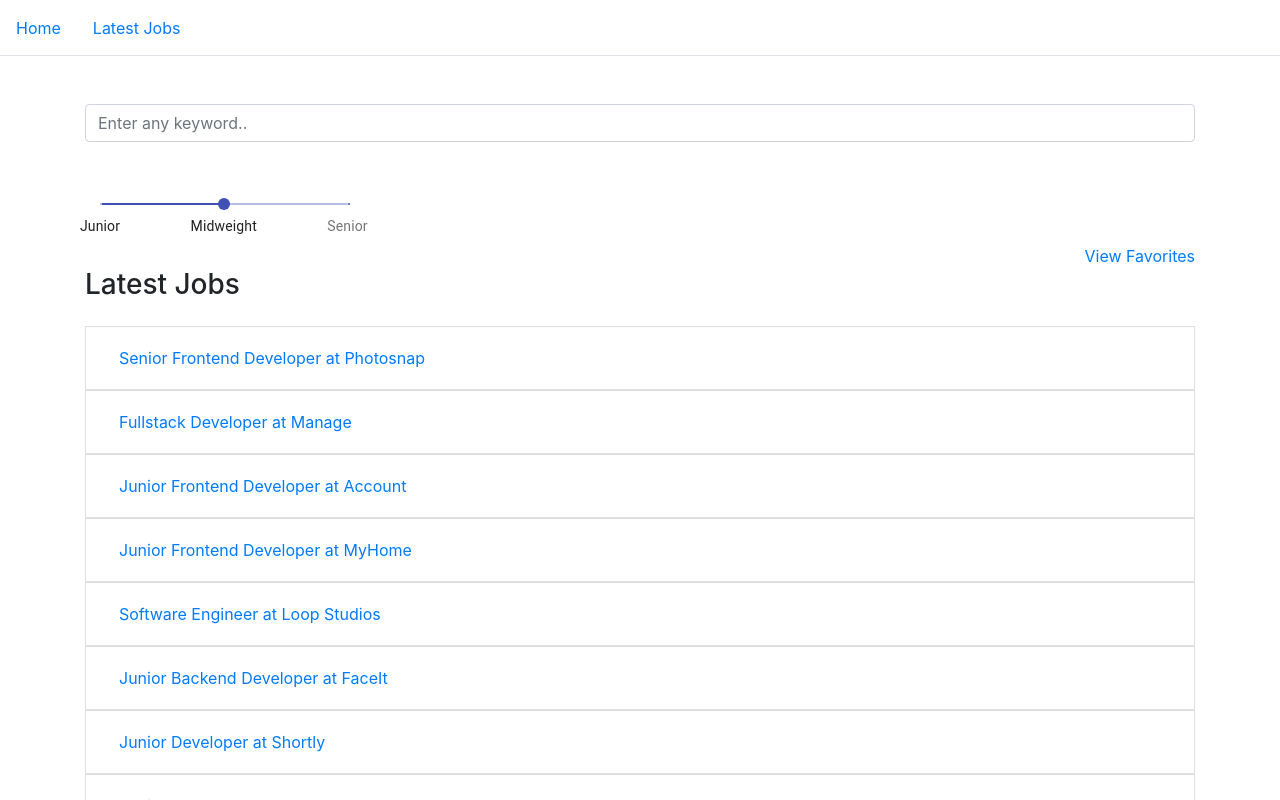
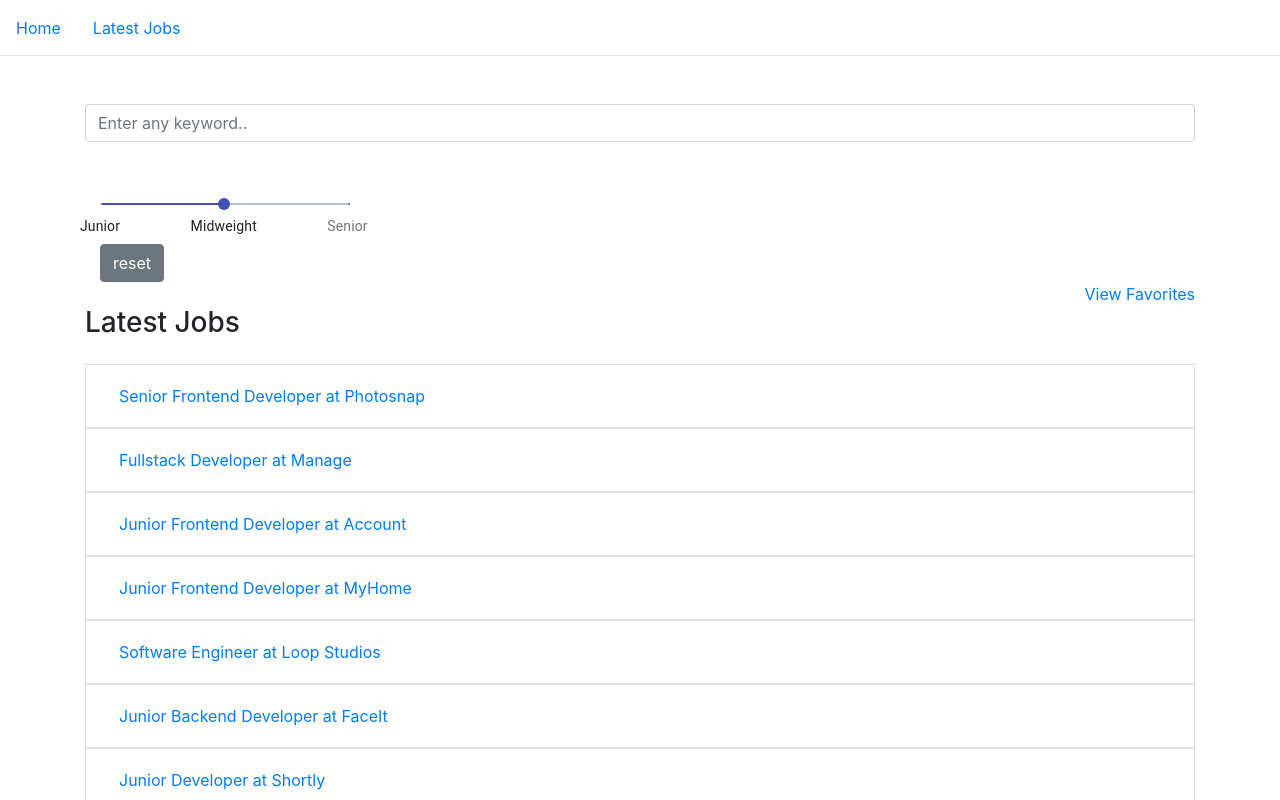
Before and after one commit to osinenkova/sae-pp-webapplication--frontend, a React (Create React App) app: page /latest-jobs in a window 1280 px wide. Shown: the top 800 px of the page. Built offline with nearby package versions, Linux system fonts and the light colour scheme.

Commit message:
added onclick for datasets in chart & indexes get logged

```diff
--- a/src/App.js
+++ b/src/App.js
@@ -14,14 +14,13 @@ import data from './Data/data.json'
 import Home from './Components/Pages/Home'
 import LatestJobs from './Components/Pages/Latest-Jobs'
 import Favorites from './Components/Pages/Favorites'
-import Stats from './Components/Pages/Stats'
+
 
 export default class App extends Component {
   state = {
     jobs : [],
     favorites: [],
     searchJobs: '',
-    filteredValue: '',
     sliderValue: ''
   }
   componentDidMount() {
@@ -44,7 +43,6 @@ export default class App extends Component {
     }
     getValue = (e,val) => {
       console.warn(val);
-
        switch(val) {
          case 0:
            this.setState({sliderValue: 'Junior'}, () => {console.log(this.state.sliderValue)})
@@ -58,14 +56,23 @@ export default class App extends Component {
          default:
          return ''
        }
-
     }
+    cleanInput = () => {
+      this.setState({
+        searchJobs: '',
+        sliderValue: ''
+       });
+  }
   render () {
     let filteredSearch = this.state.jobs.filter((data) => {
       // TODO: not just company in keywords
-      // TODO: make it function together
+      // TODO: apply both filters
       // TODO: add reset for slider
-      return data.level.toLowerCase().includes(this.state.sliderValue.toLowerCase()) && data.company.toLowerCase().includes(this.state.searchJobs.toLowerCase());
+
+      // slider results
+      return data.level.toLowerCase().includes(this.state.sliderValue.toLowerCase())
+      // serach results
+       && data.company.toLowerCase().includes(this.state.searchJobs.toLowerCase());
     })
     return (
       <div className="App">
@@ -88,6 +95,7 @@ export default class App extends Component {
                     addFavorite={this.addFavorite}
                     handleSearchFieldChange={this.handleSearchFieldChange}
                     getValue={this.getValue}
+                    cleanInput={this.cleanInput}
                      />
                 </Route>
                 <Route exact path="/">
--- a/src/Components/Chart.js
+++ b/src/Components/Chart.js
@@ -2,7 +2,6 @@ import React, {Component} from 'react';
 import {Pie} from 'react-chartjs-2';
 
 export default function Chart(props) {
-
    return (
        <div className="chart">
            <Pie
@@ -20,6 +19,7 @@ export default function Chart(props) {
                     // position: 'right'
                 }
             }}
+            onElementsClick={elem => {console.log(elem)}}
             />
        </div>
    )
--- a/src/Components/Pages/Home.js
+++ b/src/Components/Pages/Home.js
@@ -13,18 +13,20 @@ export default class Home extends Component {
             datasets: [
                 {
                     label: 'Job Listings',
-                data: [
-                    1, 1, 4, 5, 6
-                ]
+                    data: [ 1, 1, 4, 5, 6 ],
+                    backgroundColor: [ '#4872B5', '#2F4A75', '#629AF5', '#162338', '#578ADB' ]
                 }
             ]
+
+        }
     }
 
-    }
     render() {
         return (
             <div>
-                <Chart chartData={this.state.chartData} />
+                <Chart
+                    chartData={this.state.chartData}
+                 />
             </div>
         )
     }
--- a/src/Components/Pages/Latest-Jobs.js
+++ b/src/Components/Pages/Latest-Jobs.js
@@ -1,7 +1,8 @@
 // LIBRARIES
 import React, { Component } from 'react'
-import { Form, FormGroup, Label, Input } from 'reactstrap';
+import { Button } from 'reactstrap';
 import Slider from '@material-ui/core/Slider'
+import Switch from '@material-ui/core/Switch'
 
 // COMPONENTS
 import List from '../List'
@@ -38,6 +39,8 @@ export default function LatestJobs (props) {
                 marks={marks}
                 onChangeCommitted={props.getValue} //console.log(marks.find(mark => mark.value === 50).label)
               />
+              {/* TODO Reset slider */}
+              <Button onClick={props.cleanInput}>reset</Button>
             </div>
           </div>
           <List
--- a/src/Components/Pages/Stats.js
+++ /dev/null
@@ -1,9 +0,0 @@
-import React from 'react'
-
-export default function Stats() {
-    return (
-        <div>
-            STATS
-        </div>
-    )
-}
```
Lines whose indentation alone changed are shown as unchanged.
